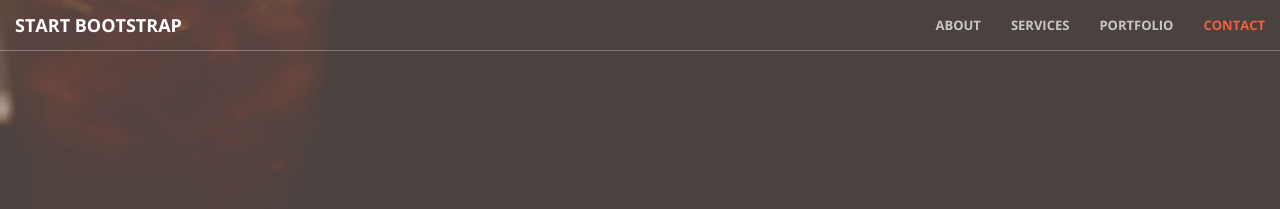
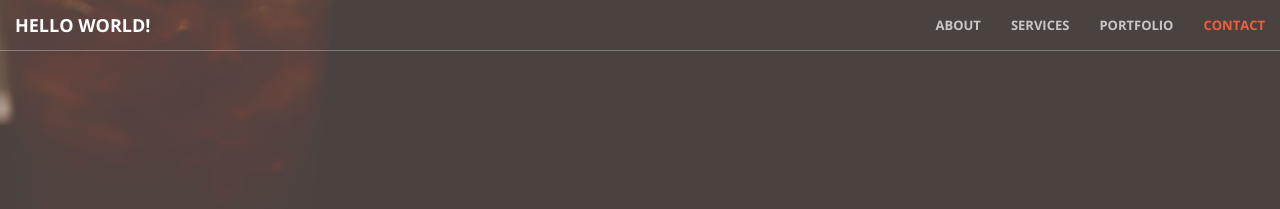
Before and after one commit to tomdeforest/ghpages-scaffolding, a Jekyll site: the page built from index.html, in a window 1280 px wide. Shown: the top 209 px of the page. Built offline with Jekyll 4.4.1, drawn with Linux system fonts in a browser that asks for light colours.

Commit message:
Minor mod to show its working.

```diff
--- a/_includes/nav.html
+++ b/_includes/nav.html
@@ -8,7 +8,7 @@
                 <span class="icon-bar"></span>
                 <span class="icon-bar"></span>
             </button>
-            <a class="navbar-brand page-scroll" href="#page-top">Start Bootstrap</a>
+            <a class="navbar-brand page-scroll" href="#page-top">Hello World!</a>
         </div>
 
         <!-- Collect the nav links, forms, and other content for toggling -->
```
